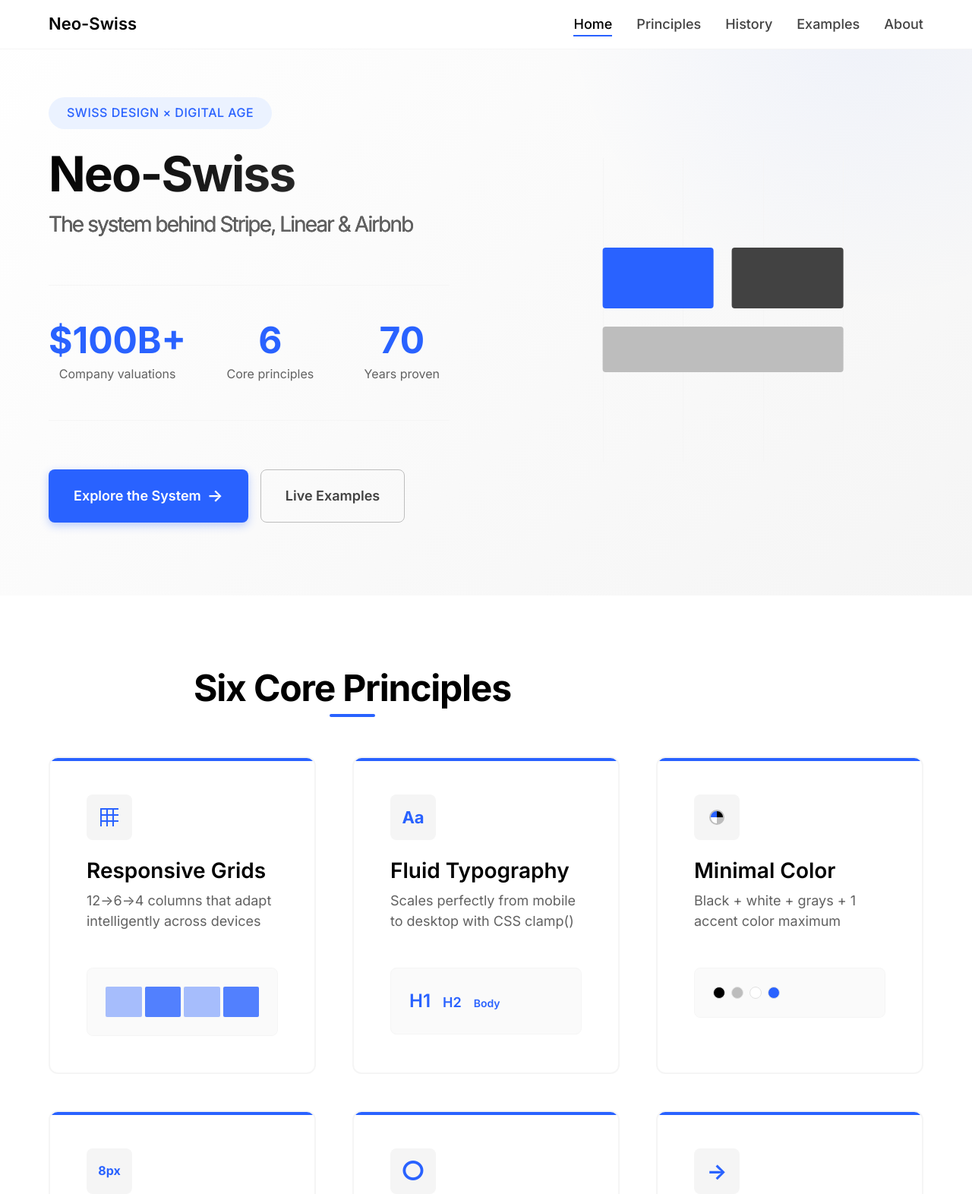
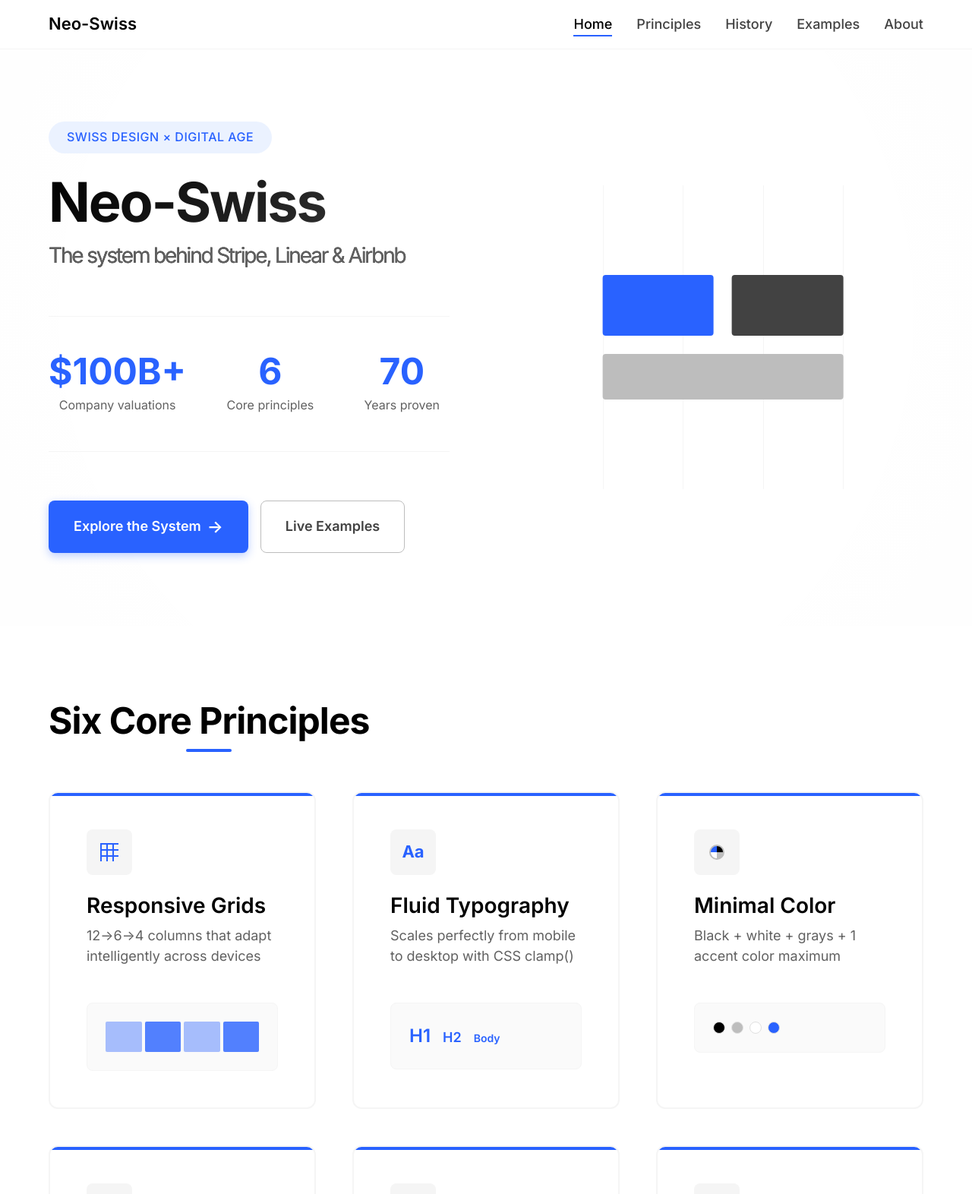
Before and after one commit to AdrianaSo123/neo-swiss, a plain HTML site: page index.html in a window 1280 px wide. Shown: the top 1572 px of the page at 76% size. Drawn offline with Linux system fonts and the light colour scheme.

Commit message:
feat: add sophisticated interactions while maintaining Neo-Swiss compliance
Differentiation within style constraints:
- Living grid background (48px system, subtle, scroll-responsive)
- Smooth scroll-reveal animations (IntersectionObserver)
- 3D card tilt effects with perspective transforms
- Parallax hero scrolling with opacity fade
- Performance optimizations (will-change, transform-style)

All enhancements maintain strict Neo-Swiss principles:
- Systematic 8px spacing (grid = 48px = 6x base)
- Minimal color palette preserved
- Grid-based layouts intact
- No breaking of typographic hierarchy

Technical excellence through subtle sophistication

```diff
--- a/script.js
+++ b/script.js
@@ -116,3 +116,74 @@ document.addEventListener('keydown', (e) => {
         }
     }
 });
+
+// KINETIC EFFECTS - Cursor-following grid highlight
+const hero = document.querySelector('.hero');
+if (hero) {
+    let mouseX = 0;
+    let mouseY = 0;
+
+    hero.addEventListener('mousemove', (e) => {
+        const rect = hero.getBoundingClientRect();
+        mouseX = ((e.clientX - rect.left) / rect.width) * 100;
+        mouseY = ((e.clientY - rect.top) / rect.height) * 100;
+
+        hero.style.setProperty('--mouse-x', `${mouseX}%`);
+        hero.style.setProperty('--mouse-y', `${mouseY}%`);
+    });
+}
+
+// Parallax scroll effect for hero
+window.addEventListener('scroll', () => {
+    const scrolled = window.pageYOffset;
+    const heroContent = document.querySelector('.hero-content');
+
+    if (heroContent && scrolled < window.innerHeight) {
+        heroContent.style.transform = `translateY(${scrolled * 0.3}px)`;
+        heroContent.style.opacity = 1 - (scrolled / window.innerHeight) * 0.5;
+    }
+
+    // Subtle grid animation on scroll
+    const scrollPercent = scrolled / (document.documentElement.scrollHeight - window.innerHeight);
+    document.body.style.setProperty('--scroll-progress', scrollPercent);
+});
+
+// Reveal sections on scroll
+const observerOptions = {
+    threshold: 0.1,
+    rootMargin: '0px 0px -100px 0px'
+};
+
+const sectionObserver = new IntersectionObserver((entries) => {
+    entries.forEach(entry => {
+        if (entry.isIntersecting) {
+            entry.target.classList.add('revealed');
+        }
+    });
+}, observerOptions);
+
+document.querySelectorAll('.section').forEach(section => {
+    section.classList.add('reveal-on-scroll');
+    sectionObserver.observe(section);
+});
+
+// Interactive principle cards - tilt on hover
+document.querySelectorAll('.principle-card').forEach(card => {
+    card.addEventListener('mousemove', (e) => {
+        const rect = card.getBoundingClientRect();
+        const x = e.clientX - rect.left;
+        const y = e.clientY - rect.top;
+
+        const centerX = rect.width / 2;
+        const centerY = rect.height / 2;
+
+        const rotateX = (y - centerY) / 10;
+        const rotateY = (centerX - x) / 10;
+
+        card.style.transform = `perspective(1000px) rotateX(${rotateX}deg) rotateY(${rotateY}deg) scale(1.02)`;
+    });
+
+    card.addEventListener('mouseleave', () => {
+        card.style.transform = '';
+    });
+});
--- a/styles.css
+++ b/styles.css
@@ -12,7 +12,7 @@
     /* Typography */
     --font-family: 'Inter', -apple-system, BlinkMacSystemFont, 'Segoe UI', 'Roboto', sans-serif;
 
-    /* Fluid Typography Scale */
+    /* Fluid Typography Scale - Refined Neo-Swiss */
     --text-xs: clamp(12px, 1.5vw, 14px);
     --text-sm: clamp(14px, 2vw, 16px);
     --text-base: clamp(16px, 2.2vw, 18px);
@@ -20,7 +20,7 @@
     --text-xl: clamp(22px, 3vw, 28px);
     --text-2xl: clamp(28px, 4vw, 36px);
     --text-3xl: clamp(36px, 5vw, 48px);
-    --text-4xl: clamp(48px, 6vw, 64px);
+    --text-4xl: clamp(48px, 6vw, 72px);
 
     /* Colors - Neo-Swiss Minimal Palette (Black + White + Gray + 1 Accent) */
     --color-black: #000000;
@@ -87,8 +87,26 @@ body {
     line-height: 1.6;
     color: var(--color-black);
     background-color: var(--color-white);
-    -webkit-font-smoothing: antialiased;
-    -moz-osx-font-smoothing: grayscale;
+    overflow-x: hidden;
+    position: relative;
+}
+
+/* Living grid background - signature element */
+body::before {
+    content: '';
+    position: fixed;
+    top: 0;
+    left: 0;
+    width: 100%;
+    height: 100%;
+    background-image:
+        linear-gradient(var(--color-gray-100) 1px, transparent 1px),
+        linear-gradient(90deg, var(--color-gray-100) 1px, transparent 1px);
+    background-size: 48px 48px;
+    opacity: 0.3;
+    pointer-events: none;
+    z-index: -1;
+    transition: opacity 0.3s ease;
 }
 
 /* ===== TYPOGRAPHY HIERARCHY ===== */
@@ -279,6 +297,20 @@ p {
 /* ===== SECTIONS ===== */
 .section {
     padding: var(--space-4xl) 0;
+    opacity: 1;
+    transform: translateY(0);
+}
+
+/* Scroll reveal animation - subtle but polished */
+.reveal-on-scroll {
+    opacity: 0;
+    transform: translateY(30px);
+    transition: opacity 0.8s var(--easing-standard), transform 0.8s var(--easing-standard);
+}
+
+.reveal-on-scroll.revealed {
+    opacity: 1;
+    transform: translateY(0);
 }
 
 .section-alt {
@@ -288,14 +320,10 @@ p {
 .section-title {
     font-size: var(--text-3xl);
     font-weight: 800;
-    text-align: center;
-    margin: 0 auto var(--space-3xl) auto;
-    max-width: 800px;
-    line-height: 1.1;
-    letter-spacing: -0.025em;
+    margin-bottom: var(--space-3xl);
+    letter-spacing: -0.02em;
     position: relative;
     display: inline-block;
-    width: 100%;
 }
 
 .section-title::after {
@@ -312,25 +340,26 @@ p {
 
 /* ===== HERO SECTION ===== */
 .hero {
-    padding: calc(64px + var(--space-3xl)) 0 var(--space-4xl) 0;
-    min-height: 90vh;
+    padding: calc(64px + var(--space-4xl)) 0 var(--space-4xl) 0;
+    min-height: 100vh;
     display: flex;
     align-items: center;
     position: relative;
     overflow: hidden;
-    background: linear-gradient(135deg, var(--color-white) 0%, var(--color-gray-100) 100%);
+    background: var(--color-white);
 }
 
 .hero::before {
     content: '';
     position: absolute;
-    top: -50%;
-    right: -20%;
-    width: 800px;
-    height: 800px;
-    background: radial-gradient(circle, rgba(41, 98, 255, 0.05) 0%, transparent 70%);
-    border-radius: 50%;
+    top: 50%;
+    left: 50%;
+    transform: translate(-50%, -50%);
+    width: 200%;
+    height: 200%;
+    background: radial-gradient(circle at center, transparent 30%, rgba(0, 0, 0, 0.02) 100%);
     pointer-events: none;
+    z-index: 0;
 }
 
 .hero .container {
@@ -661,6 +690,8 @@ p {
     display: flex;
     flex-direction: column;
     min-height: 320px;
+    transform-style: preserve-3d;
+    will-change: transform;
 }
 
 .principle-card::after {
```
